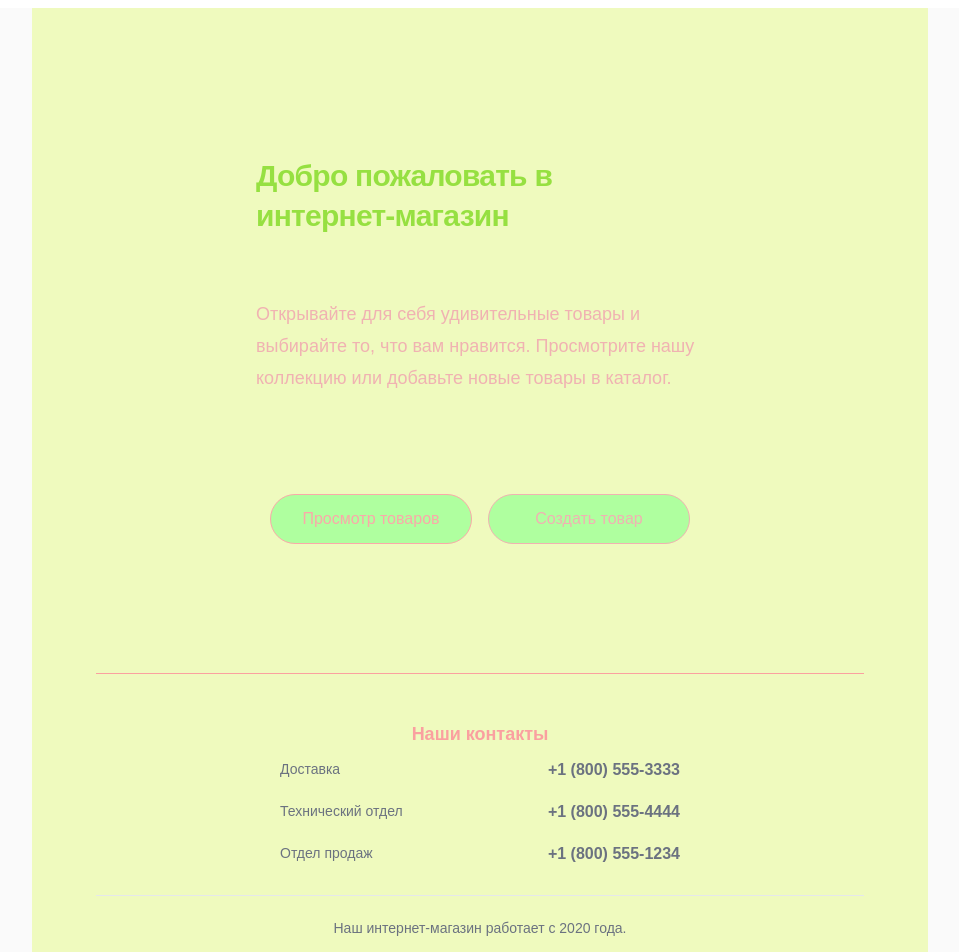
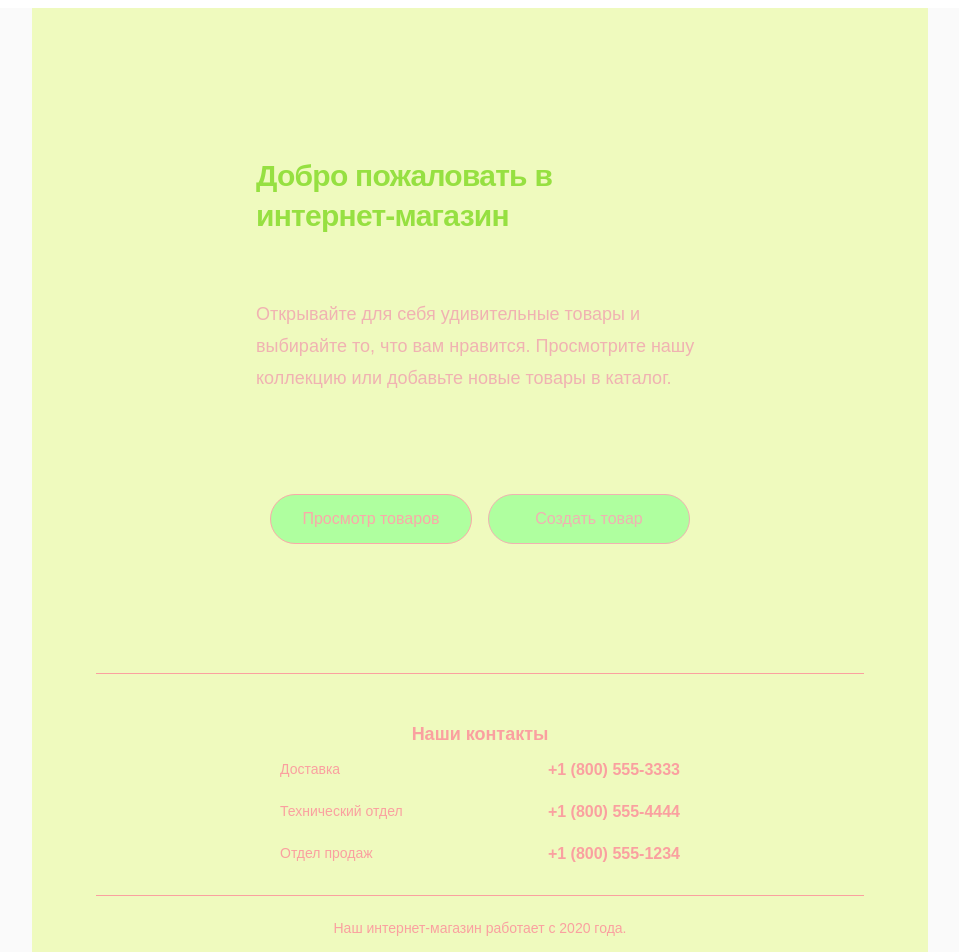
Before and after one commit to Alex135135/ecosistems, a Next.js app: page / in a window 1280 px wide. Shown: the top 952 px of the page, without its empty margins (160-1119 px from the left). Built offline with nearby package versions, Linux system fonts and the light colour scheme.

Commit message:
edited footer two

```diff
--- a/src/app/page.module.css
+++ b/src/app/page.module.css
@@ -149,13 +149,13 @@
 .contactLabel {
     font-size: 0.875rem;
     font-weight: 500;
-    color: var(--text-secondary, #6b7280);
+    color: var(--text-secondary, rgb(250, 160, 160));
 }
 
 .contactNumber {
     font-size: 1rem;
     font-weight: 600;
-    color: var(--primary-color, #6b7280);
+    color: var(--primary-color, rgb(250, 160, 160));
     text-decoration: none;
     transition: color 0.2s ease-in-out;
 }
@@ -167,19 +167,19 @@
 
 .contactHours {
     font-size: 0.75rem;
-    color: var(--text-tertiary, #9ca3af);
+    color: var(--text-tertiary, rgb(250, 160, 160));
     font-style: italic;
 }
 
 .footerBottom {
     text-align: center;
     padding-top: 1.5rem;
-    border-top: 1px solid var(--border-color, #e5e7eb);
+    border-top: 1px solid var(--border-color, rgb(250, 160, 160));
 }
 
 .footerText {
     font-size: 0.875rem;
-    color: var(--text-tertiary, #6b7280);
+    color: var(--text-tertiary, rgb(250, 160, 160));
     margin: 0;
 }
 
```
